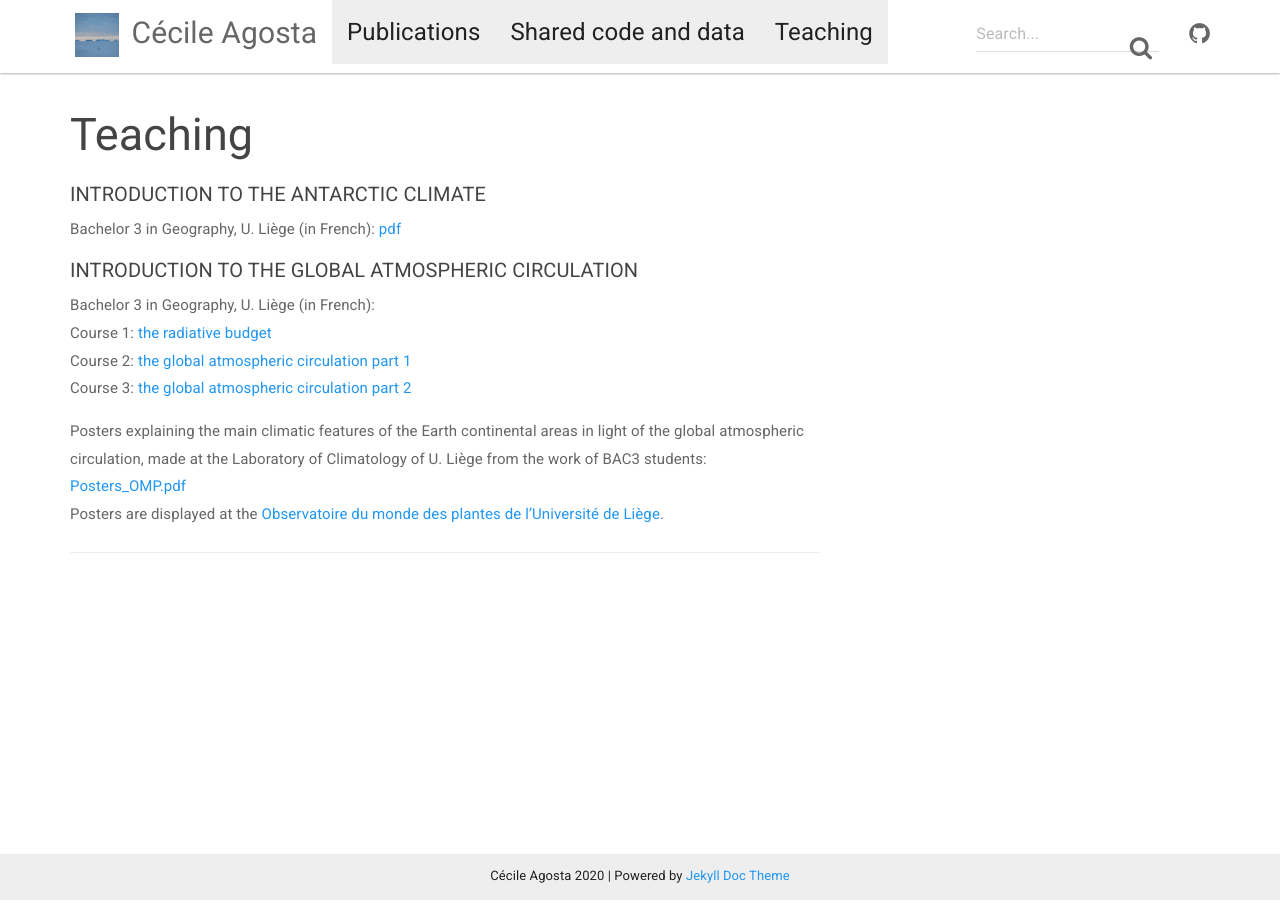
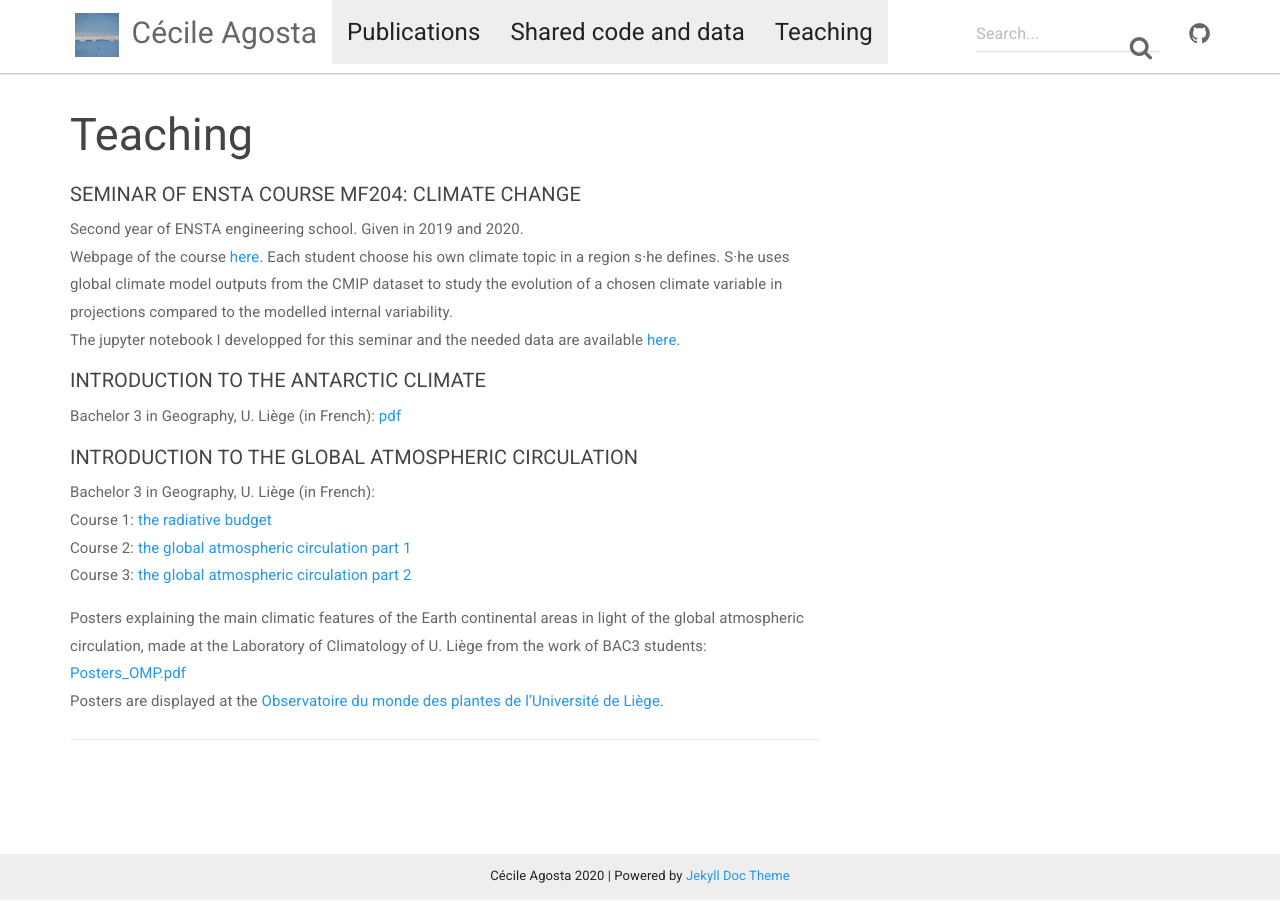
Before and after one commit to cecileagosta/cecileagosta.github.io, a Jekyll site: the page built from _docs/teaching.md, in a window 1280 px wide. Built offline with Jekyll 4.4.1, drawn with Linux system fonts in a browser that asks for light colours; nearby versions of some CDN libraries.

Commit message:
Update teaching.md
update teaching with ENSTA seminar

```diff
--- a/_docs/teaching.md
+++ b/_docs/teaching.md
@@ -2,6 +2,13 @@
 title: Teaching
 permalink: /teaching/
 ---
+
+##### SEMINAR OF ENSTA COURSE MF204: CLIMATE CHANGE
+Second year of ENSTA engineering school. Given in 2019 and 2020.
+Webpage of the course [here](https://ecampus.paris-saclay.fr/course/view.php?id=18625).
+Each student choose his own climate topic in a region s·he defines. S·he uses global climate model outputs from the CMIP dataset to study the evolution of a chosen climate variable in projections compared to the modelled internal variability.
+The jupyter notebook I developped for this seminar and the needed data are available [here](https://drive.google.com/open?id=1JirPWvPpEUSHSKtB4vsopvIUql1e0egA).
+
 ##### INTRODUCTION TO THE ANTARCTIC CLIMATE
 Bachelor 3 in Geography, U. Liège (in French): [pdf](https://drive.google.com/open?id=1Hk7gI7fVb4qMm6KqnpRakgwWuefBPaot)
 
```
